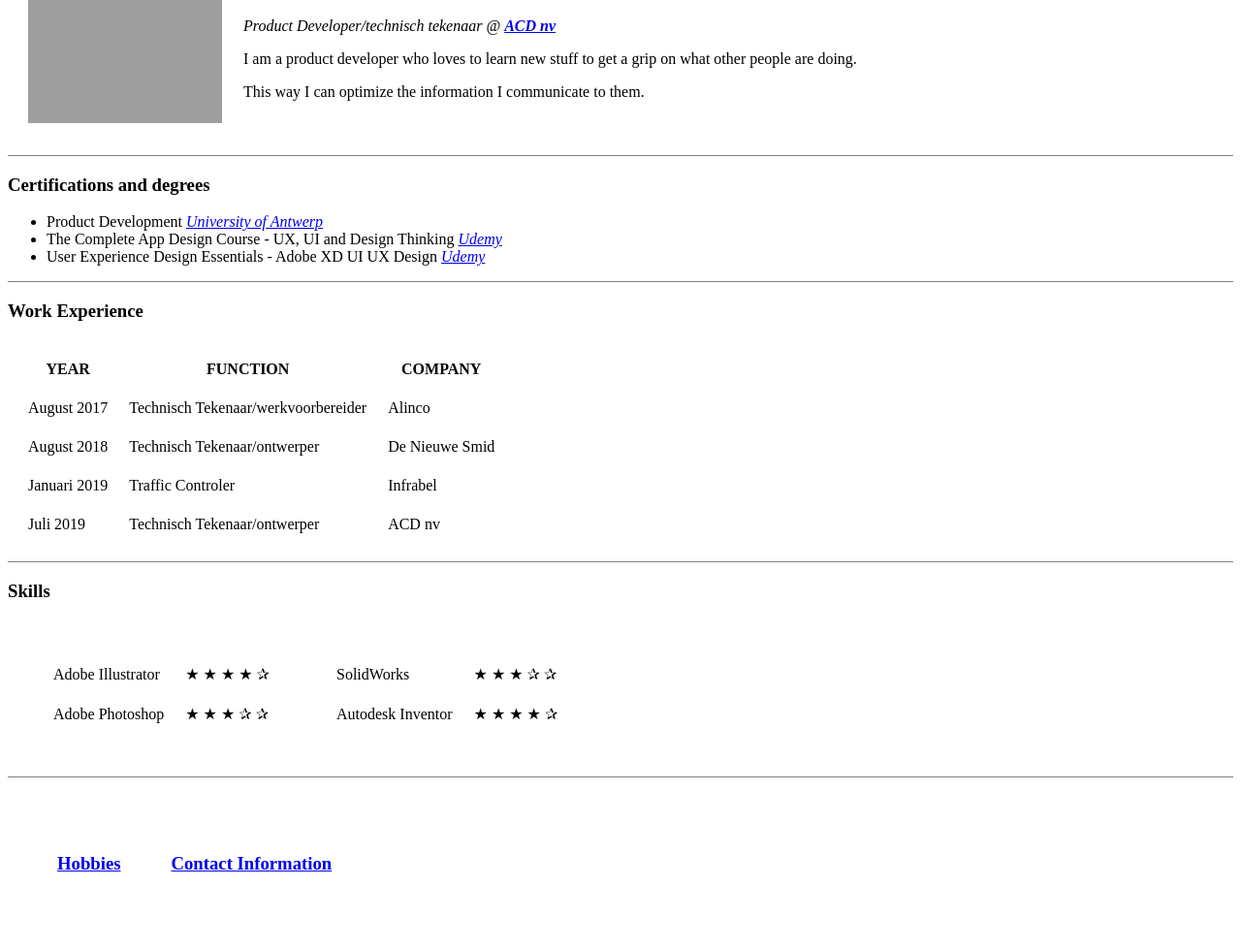
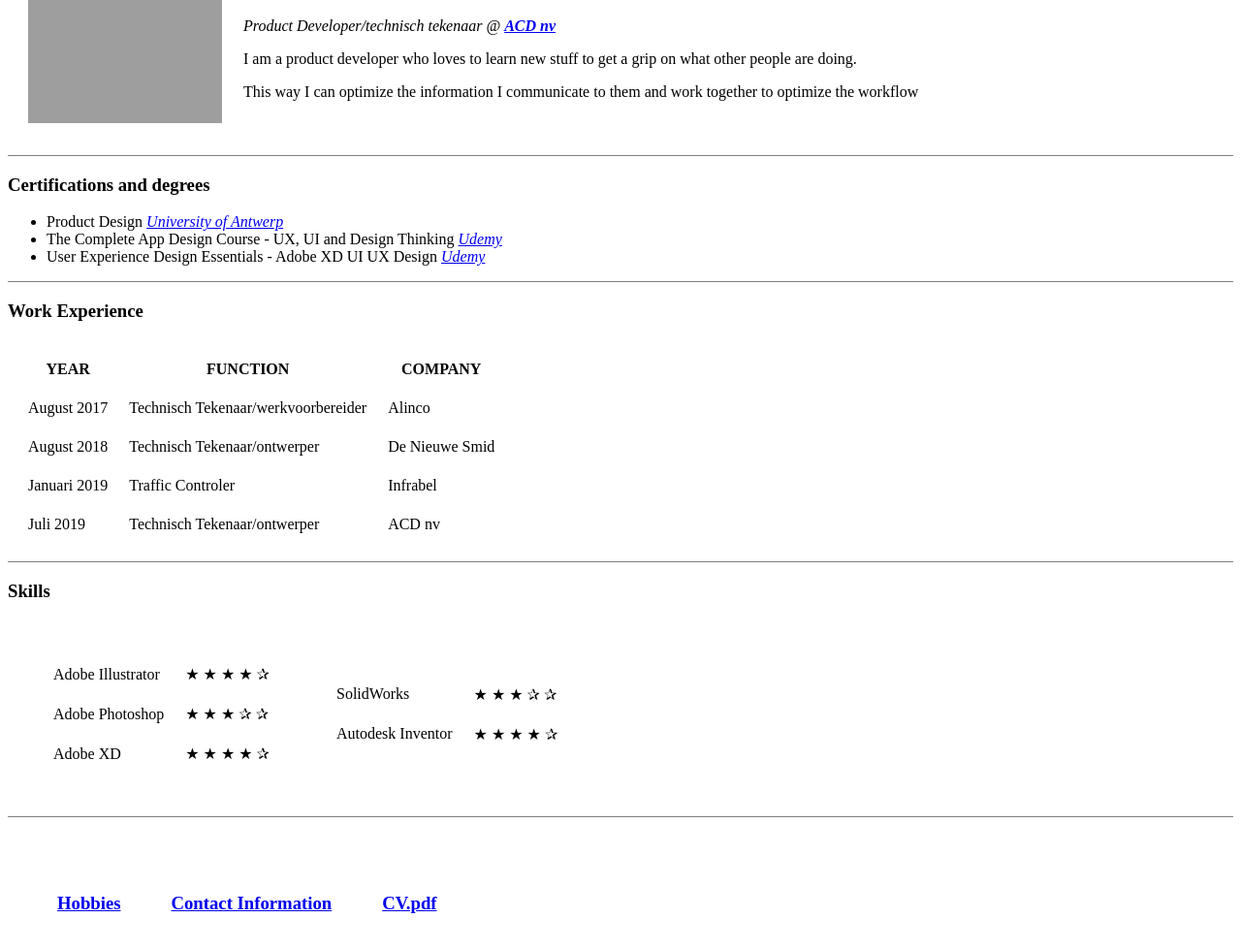
Before and after one commit to JelleDeclerck/CV, a plain HTML site: page index.html in a window 1280 px wide. Shown: the part 102-1082 px from the top of the page at 97% size. Drawn offline with Linux system fonts and the light colour scheme; grey boxes are pictures that could not be loaded.

Commit message:
add pdf and work out kinks index

```diff
--- a/index.html
+++ b/index.html
@@ -17,13 +17,13 @@
       <p><em>Product Developer/technisch tekenaar @ <strong><a href="https://www.acdnv.be/default.aspx">ACD nv</a></strong> </em></p>
       <p>I am a product developer who loves to learn new stuff to get a grip on what
         other people are doing.</p>
-      <p>This way I can optimize the information I communicate to them.</p>
+      <p>This way I can optimize the information I communicate to them and work together to optimize the workflow</p>
     </td>
   </table>
   <hr size="1" noshade>
   <h3> Certifications and degrees</h3>
   <ul>
-    <li> Product Development <em><a href="https://www.uantwerpen.be/nl/">University of Antwerp </a></em></li>
+    <li> Product Design <em><a href="https://www.uantwerpen.be/nl/">University of Antwerp </a></em></li>
     <li> The Complete App Design Course - UX, UI and Design Thinking <em><a href="https://www.udemy.com/">Udemy</a></em></li>
     <li> User Experience Design Essentials - Adobe XD UI UX Design <em><a href="https://www.udemy.com/">Udemy</a></em></li>
   </ul>
@@ -69,6 +69,10 @@
           <td>Adobe Photoshop</td>
           <td>★ ★ ★ ✰ ✰</td>
         </tr>
+        <tr>
+          <td>Adobe XD</td>
+          <td>★ ★ ★ ★ ✰</td>
+        </tr>
       </table>
     </td>
     <td>
@@ -92,6 +96,9 @@
   <td>
       <h3><a href="https://jelledeclerck.github.io/CV/contact.html">Contact Information</a></h3>
   </td>
+  <td>
+      <h3><a href="https://jelledeclerck.github.io/CV/CV_Jelle_Declerck_20200409.pdf">CV.pdf</a></h3>
+  </td>
 </table>
 </body>
 
```
Also changed, not shown: 1 other file.
